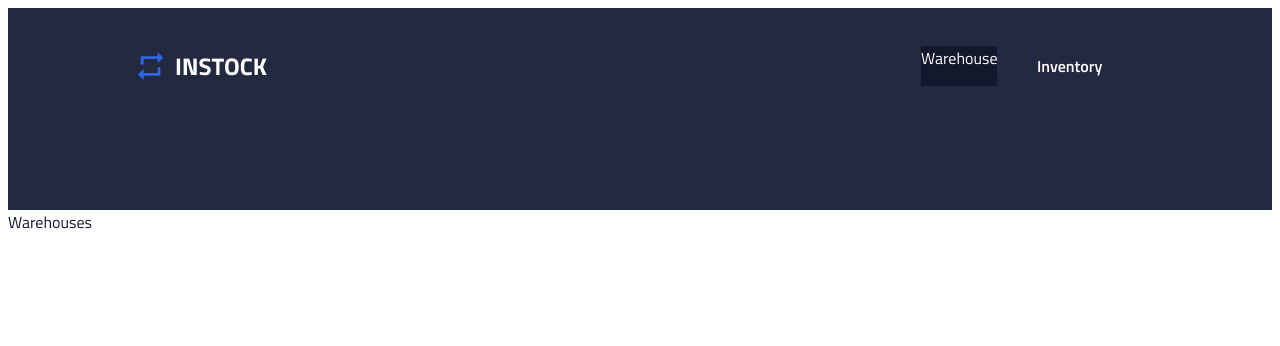
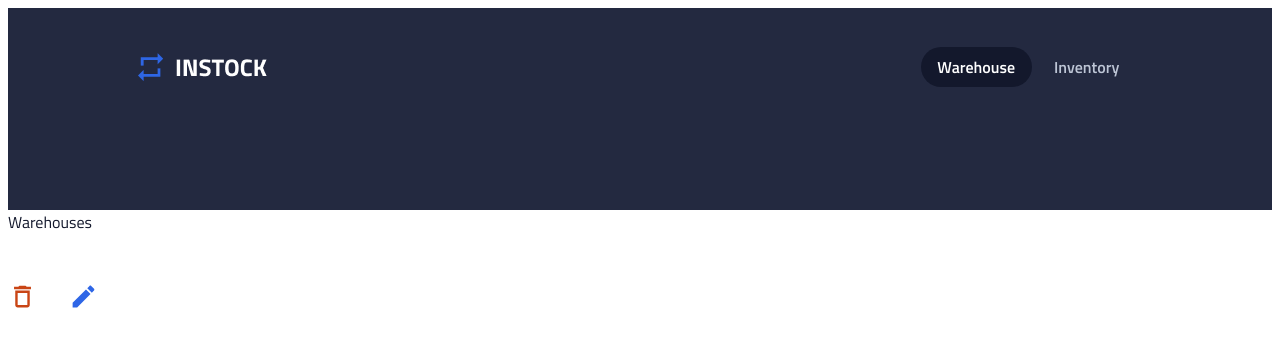
Before and after one commit to shanni6/instock-whistler, a React (Vite) app: page /warehouses in a window 1280 px wide. Shown: the top 346 px of the page. Built offline with nearby package versions, Linux system fonts and the light colour scheme.

Commit message:
add a few minor changes regarding textstyling and specifically colors

```diff
--- a/src/components/Header/Header.jsx
+++ b/src/components/Header/Header.jsx
@@ -6,7 +6,7 @@ import "./Header.scss";
 export default function Header() {
   return (
     <header className="header">
-      <section className="header__container">
+      <section className="header__subcontainer">
         <Link to="/" className="header__logo">
           <img src={HeaderLogo} alt="logo" />
         </Link>
--- a/src/components/Header/Header.scss
+++ b/src/components/Header/Header.scss
@@ -1,21 +1,22 @@
 @use "../../styles/partials/_mixins" as *;
 @use "../../styles/partials/_colors";
+@use "../../styles/partials/_layout-grid";
 
 .header {
   background-color: colors.$background-graphite;
+  height: 12.75rem;
   display: flex;
   flex-direction: column;
-  height: 12.75rem;
+  padding-bottom: 1rem;
   padding-top: 2rem;
-  padding-bottom: 1rem;
   @include medium {
     display: flex;
     height: 11.625rem;
     padding-top: 0;
   }
   @include large {
+    padding-top: 0;
     height: 11.625rem;
-    padding-top: 0;
   }
   &__logo {
     display: flex;
@@ -24,7 +25,7 @@
       margin-top: 2.4rem;
     }
   }
-  &__container {
+  &__subcontainer {
     padding: 0 1rem;
     @include medium {
       display: flex;
@@ -39,31 +40,30 @@
 
   &__list {
     display: flex;
-    flex-direction: row;
     justify-content: space-between;
     margin-top: 1.5rem;
 
     @include medium {
-      margin-top: 2.4rem;
+      margin-top: 2.45rem;
       width: 13.813rem;
     }
   }
+
   &__list-item {
+    width: 100%;
+    text-align: center;
+    padding: 0.5rem 1rem;
+    border-radius: 1.25rem;
+    font-weight: bold;
+    color: colors.$secondary-cloud;
+  }
+
+  &__list-item--active {
     width: 100%;
     padding: 0.5rem 1rem;
     text-align: center;
     border-radius: 1.25rem;
     font-weight: bold;
-
-    &:first-child {
-      border-top-right-radius: 0;
-      border-bottom-right-radius: 0;
-    }
-
-    &:last-child {
-      border-top-left-radius: 0;
-      border-bottom-left-radius: 0;
-    }
   }
 
   &__list-item--active {
--- /dev/null
+++ b/src/components/WarehouseDetails/WarehouseDetails.jsx
@@ -0,0 +1,53 @@
+import "./WarehouseDetails.scss";
+import { Link } from "react-router-dom";
+import deleteIcon from "../../assets/icons/delete_outline-24px.svg";
+import editIcon from "../../assets/icons/edit-24px.svg";
+
+export default function WarehouseDetails({
+  id,
+  name,
+  address,
+  contactName,
+  contactPhone,
+  contactEmail,
+  warehouseInstance,
+}) {
+  return (
+    <div className="warehouses__item">
+      <div className="warehouses__text-box">
+        <div className="warehouses__column">
+          <div className="warehouses__content warehouses__content--short">
+            <h3 className="warehouses__mobile-header">Warehouse</h3>
+            {/* <Chevron link={`/warehouse/${id}`} text={name} /> */}
+          </div>
+          <div className="warehouses__content warehouses__content--long">
+            <h3 className="warehouses__mobile-header">Address</h3>
+            <p>{address}</p>
+          </div>
+        </div>
+        <div className="warehouses__column">
+          <div className="warehouses__content warehouses__content--short">
+            <h3 className="warehouses__mobile-header">Contact Name</h3>
+            <p>{contactName}</p>
+          </div>
+          <div className="warehouses__content warehouses__content--long">
+            <h3 className="warehouses__mobile-header">Contact Information</h3>
+            <p>{contactPhone}</p>
+            <p>{contactEmail}</p>
+          </div>
+        </div>
+      </div>
+      <div className="warehouses__action">
+        <img
+          src={deleteIcon}
+          alt="delete icon"
+          className="warehouses__icon"
+          onClick={() => warehouseInstance(id, name)}
+        />
+        <Link to={`/warehouse/${id}/edit`} className="warehouses__link">
+          <img src={editIcon} alt="edit icon" className="warehouses__icon" />
+        </Link>
+      </div>
+    </div>
+  );
+}
--- /dev/null
+++ b/src/components/WarehouseDetails/WarehouseDetails.scss
@@ -0,0 +1,112 @@
+@use "../../styles/partials/_colors" as *;
+@use "../../styles/partials/_mixins" as *;
+
+.warehouses {
+  &__item {
+    padding: 1rem 0;
+    border-bottom: 1.5px solid $secondary-cloud;
+    @include medium {
+      text-wrap: nowrap;
+      justify-content: space-between;
+      font-weight: normal;
+      flex-direction: row;
+
+      // @include flex-it(nowrap, space-between, normal, row);
+    }
+
+    &:last-of-type {
+      border-bottom: none;
+    }
+
+    &:hover {
+      background-color: rgba(46, 102, 230, 0.07);
+    }
+  }
+
+  &__text-box {
+    text-wrap: nowrap;
+    justify-content: space-between;
+    font-weight: normal;
+    flex-direction: row;
+    @include medium {
+      width: 90%;
+    }
+  }
+
+  &__column {
+    text-wrap: wrap;
+    justify-content: flex-start;
+    font-weight: normal;
+    flex-direction: column;
+    width: 45%;
+    gap: 1rem;
+
+    @include medium {
+      text-wrap: nowrap;
+      justify-content: flex-start;
+      font-weight: normal;
+      flex-direction: row;
+      width: 50%;
+      gap: 0;
+    }
+  }
+
+  &__mobile-header {
+    display: block;
+    color: $secondary-slate;
+    text-transform: uppercase;
+
+    @include medium {
+      display: none;
+    }
+  }
+
+  &__content {
+    width: auto;
+    box-sizing: border-box;
+    &--short {
+      @include medium {
+        width: 42%;
+        padding-left: 1.7rem;
+      }
+    }
+    &--long {
+      @include medium {
+        width: 58%;
+      }
+    }
+  }
+
+  &__action {
+    text-wrap: nowrap;
+    justify-content: space-between;
+    font-weight: normal;
+    flex-direction: row;
+    @include medium {
+      display: inline-block;
+      width: 10%;
+    }
+  }
+
+  &__icon {
+    height: 1.8rem;
+    margin: 1rem 2rem 0 0;
+    @include medium {
+      margin: 1rem 0.6rem 0 0;
+    }
+    @include large {
+      margin: 1rem 2rem 0 0;
+    }
+
+    &:hover {
+      cursor: pointer;
+    }
+  }
+
+  &__link {
+    margin: 0;
+    padding: 0;
+    width: 1.8rem;
+    display: inline-block;
+  }
+}
--- a/src/pages/Warehouses/Warehouses.jsx
+++ b/src/pages/Warehouses/Warehouses.jsx
@@ -1,7 +1,13 @@
 import "./Warehouses.scss";
+import WarehouseDetails from "../../components/WarehouseDetails/WarehouseDetails.jsx";
 
 function Warehouses() {
-  return <div>Warehouses</div>;
+  return (
+    <>
+      <div>Warehouses</div>
+      <WarehouseDetails />
+    </>
+  );
 }
 
 export default Warehouses;
```
